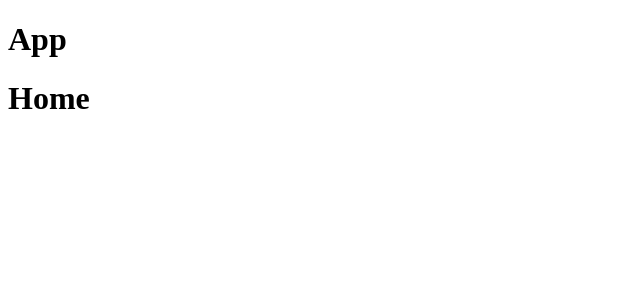
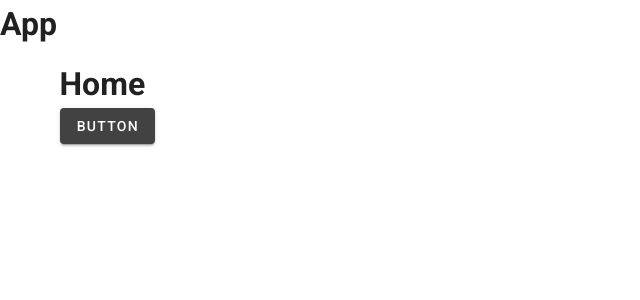
Before and after one commit to ElijahCoding/Vue-Apollo, a Vue app in the folder client/: page / in a window 1280 px wide. Shown: the top 300 px of the page, without its empty margins (0-640 px from the left). Built offline with nearby package versions, Linux system fonts and the light colour scheme.

Commit message:
vuetify installed

```diff
--- a/client/public/index.html
+++ b/client/public/index.html
@@ -6,6 +6,8 @@
     <meta name="viewport" content="width=device-width,initial-scale=1.0">
     <link rel="icon" href="<%= BASE_URL %>favicon.ico">
     <title>client</title>
+    <link rel="stylesheet" href="https://fonts.googleapis.com/css?family=Roboto:100,300,400,500,700,900">
+    <link rel="stylesheet" href="https://cdn.jsdelivr.net/npm/@mdi/font@latest/css/materialdesignicons.min.css">
   </head>
   <body>
     <noscript>
--- a/client/src/App.vue
+++ b/client/src/App.vue
@@ -1,6 +1,6 @@
 <template>
-    <div>
+    <v-app>
         <h1>App</h1>
         <router-view/>
-    </div>
+    </v-app>
 </template>
--- a/client/src/components/Home.vue
+++ b/client/src/components/Home.vue
@@ -1,11 +1,12 @@
 <template>
-    <div>
+    <v-container>
         <h1>Home</h1>
-    </div>
+        <v-btn color="secondary">Button</v-btn>
+    </v-container>
 </template>
 
 <script>
     export default {
-        name: 'home'
-    }
+        name: "home"
+    };
 </script>
--- a/client/src/main.js
+++ b/client/src/main.js
@@ -2,11 +2,14 @@
 import App from './App.vue'
 import router from './router'
 import store from './store'
+import vuetify from './plugins/vuetify';
+import "vuetify/dist/vuetify.min.css";
 
 Vue.config.productionTip = false
 
 new Vue({
   router,
   store,
+  vuetify,
   render: h => h(App)
 }).$mount('#app')
--- /dev/null
+++ b/client/src/plugins/vuetify.js
@@ -0,0 +1,19 @@
+import Vue from 'vue';
+import Vuetify from 'vuetify/lib';
+
+Vue.use(Vuetify);
+
+export default new Vuetify({
+  icons: {
+    iconfont: 'mdi',
+  },
+  theme: {
+    primary: "#3B125F",
+    secondary: "#8B5FBF",
+    accent: "#BF653F",
+    error: "#722530",
+    warning: "#A37513",
+    info: "#396893",
+    success: "#4caf50"
+  }
+});
```
Also changed, not shown: client/package.json (+6 -1 lines), client/src/assets/logo.svg (added), 1 other file (tests, documents, lock files or other folders).
